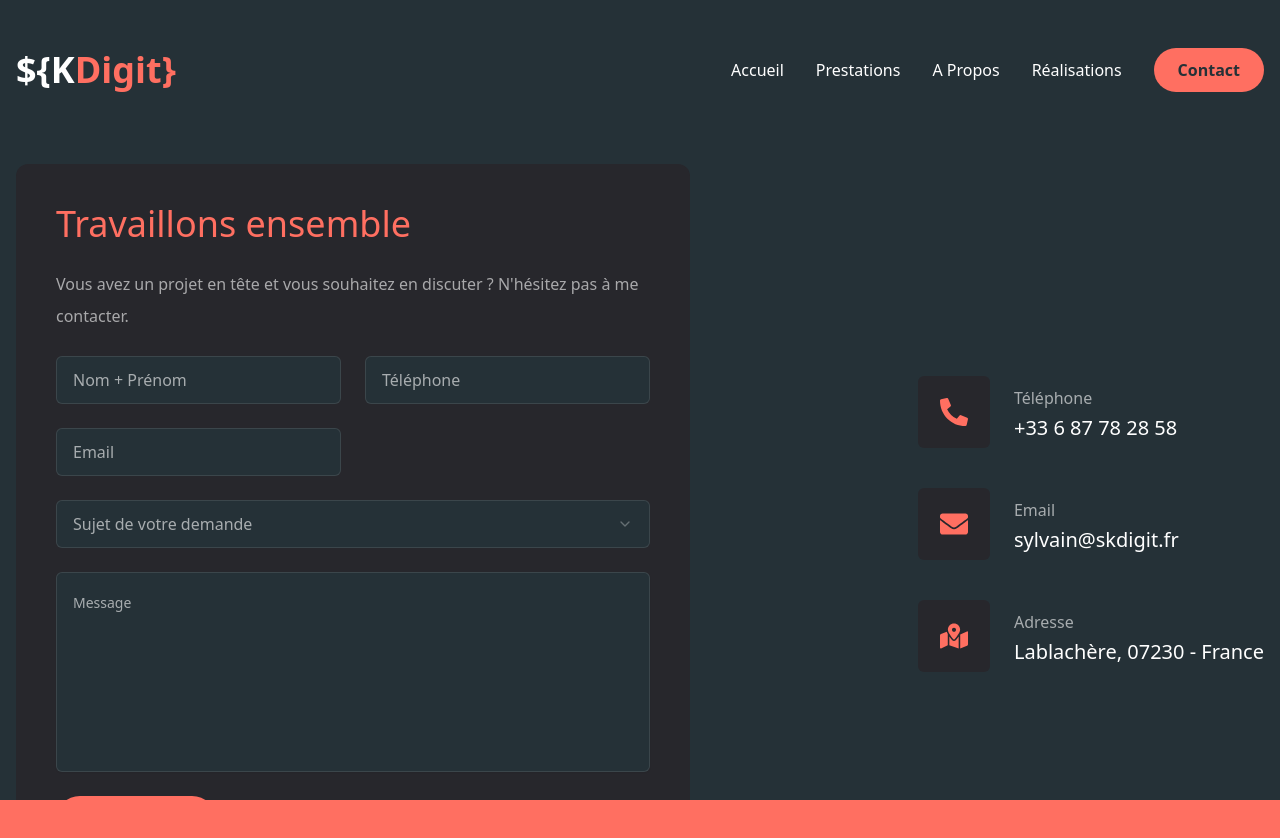
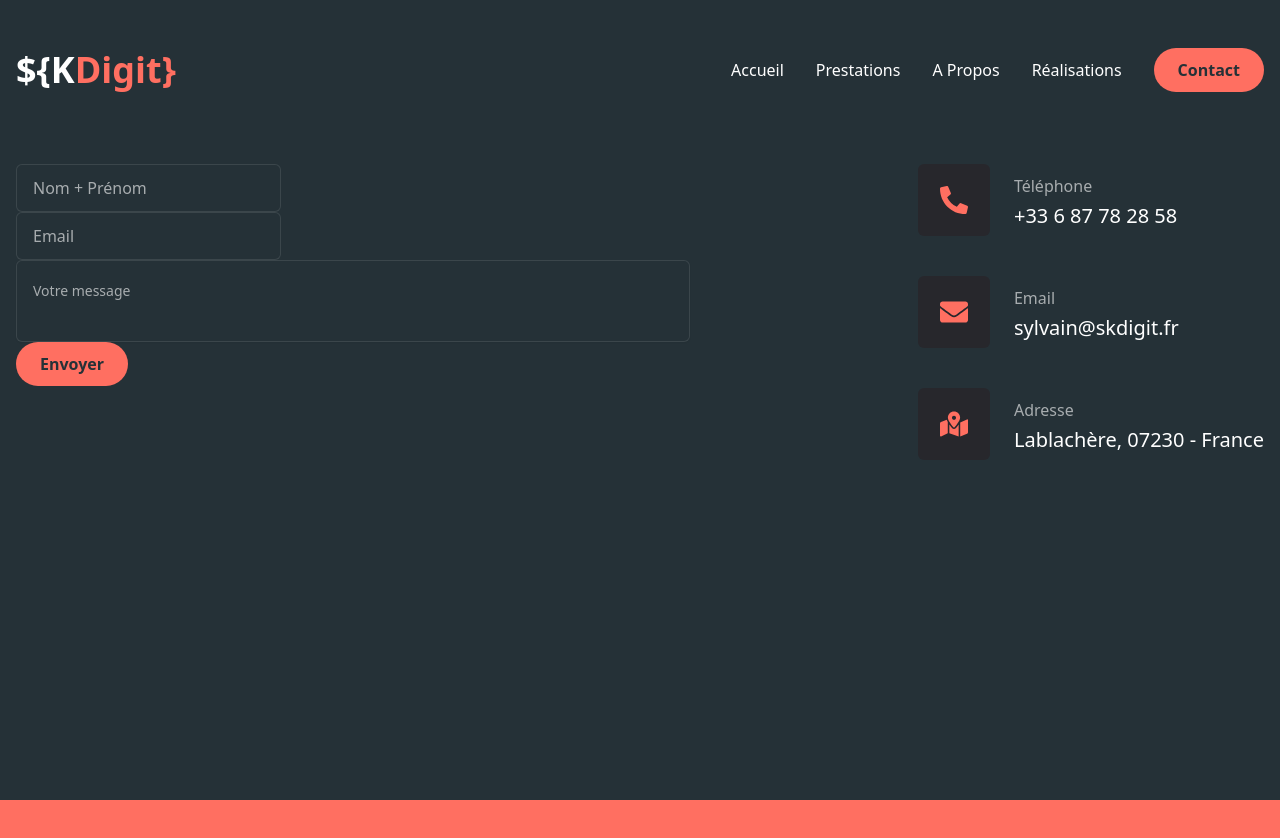
Before and after one commit to VaylSin/portfolio_2025, a Next.js app: page /contact in a window 1280 px wide. Shown: the top 838 px of the page. After the commit the page ends 800 px from the top, so only its background shows below. Built offline with nearby package versions, Linux system fonts and the light colour scheme.

Commit message:
fix form - 2

```diff
--- a/app/contact/page.jsx
+++ b/app/contact/page.jsx
@@ -75,6 +75,28 @@ const Contact = () => {
 							action="/"
 							data-netlify="true"
 							data-netlify-honeypot="bot-field"
+							onSubmit={handleSubmit}
+						>
+							<input type="hidden" name="form-name" value="contact" />
+							<input type="hidden" name="bot-field" />
+
+							<Input
+								type="text"
+								name="nom_complet"
+								placeholder="Nom + Prénom"
+								required
+							/>
+							<Input type="email" name="email" placeholder="Email" required />
+							<Textarea name="message" placeholder="Votre message" required />
+
+							<Button type="submit">Envoyer</Button>
+						</form>
+						{/* <form
+							name="contact"
+							method="POST"
+							action="/"
+							data-netlify="true"
+							data-netlify-honeypot="bot-field"
 							target="hidden_iframe"
 							className="flex flex-col gap-6 p-10 bg-[#27272c] rounded-xl"
 							onSubmit={handleSubmit}
@@ -138,7 +160,7 @@ const Contact = () => {
 							<Button type="submit" size="md" className="max-w-40">
 								Envoyer
 							</Button>
-						</form>
+						</form> */}
 					</div>
 					<div className="flex-1 flex items-center justify-center lg:justify-start xl:justify-end order-1 xl:order-none mb-8 xl:mb-0">
 						<ul className="flex flex-col gap-10">
```
